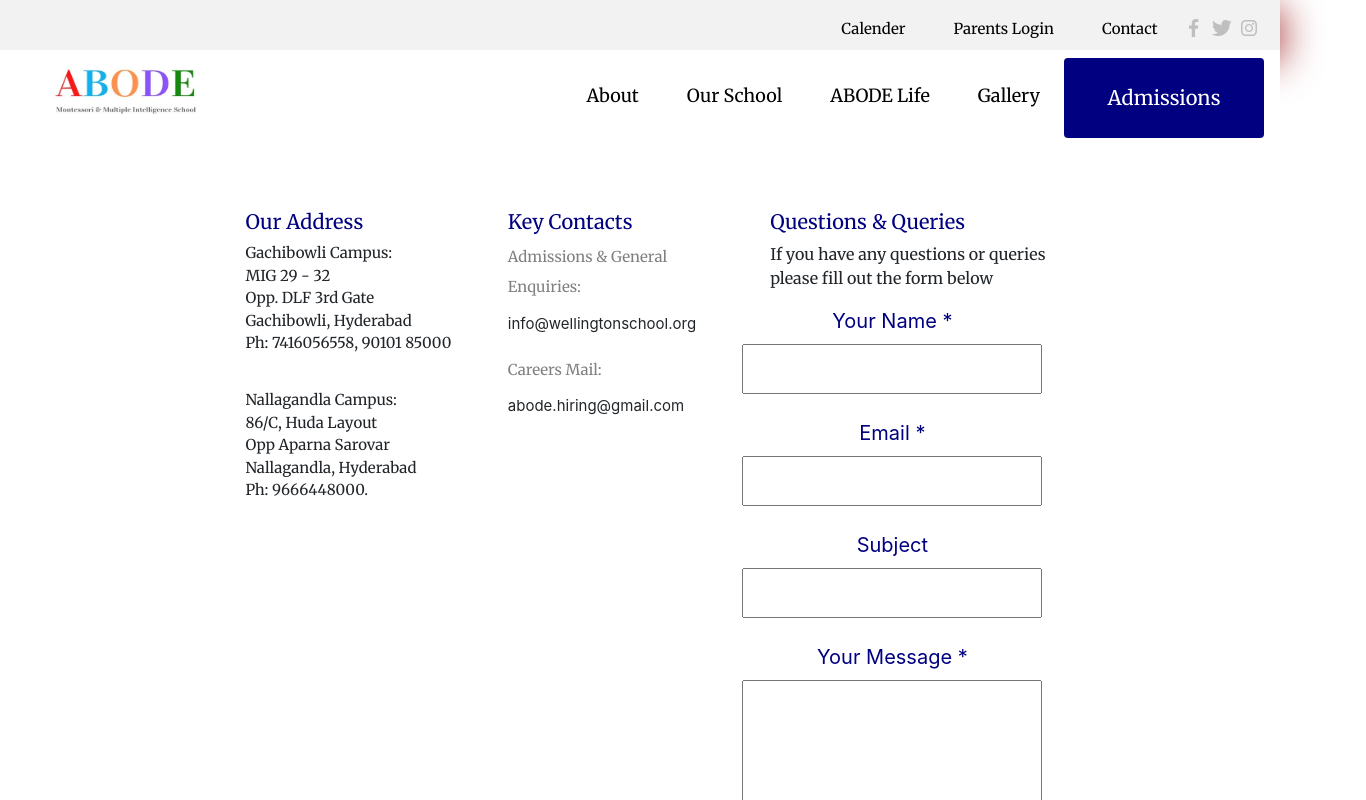
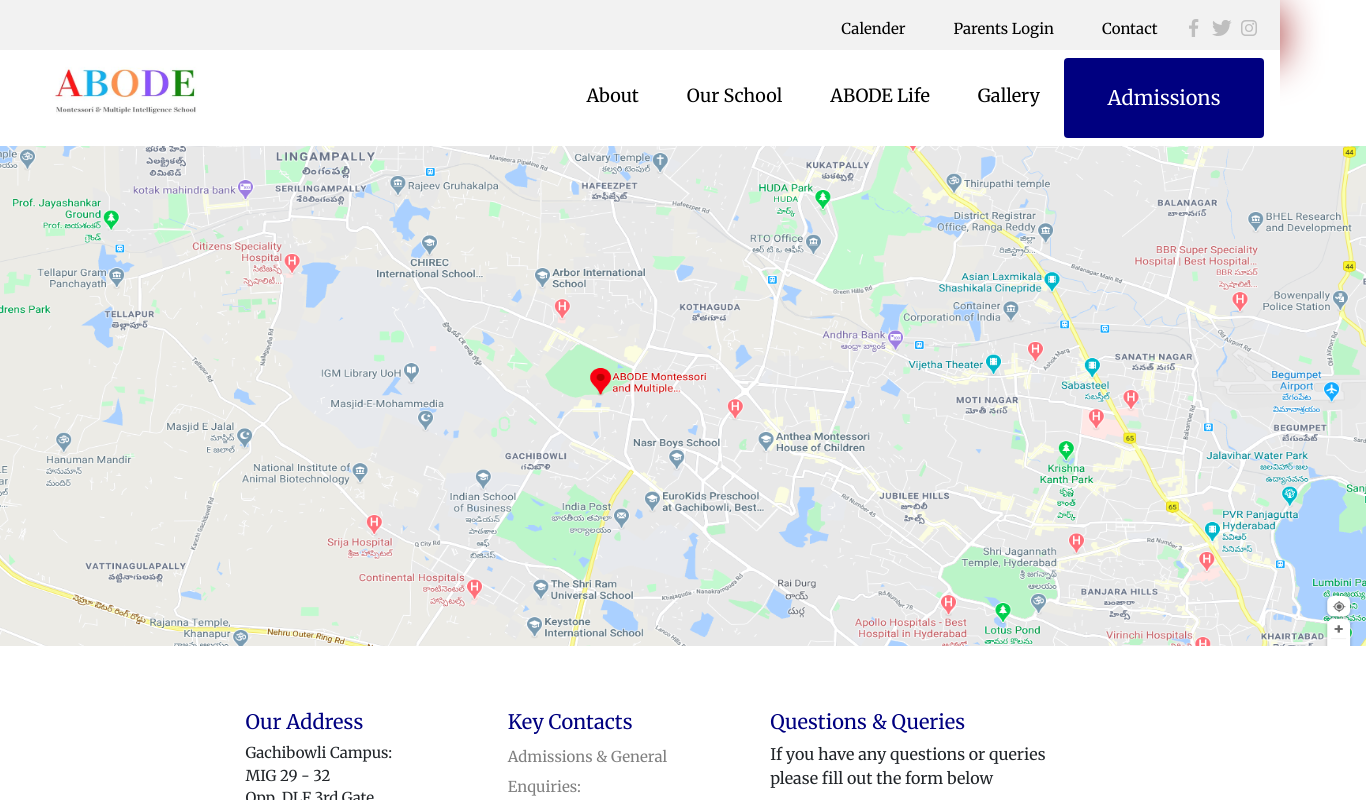
Before and after one commit to Venkateshprasads626/Abode-school, a React (Create React App) app: page /contact in a window 1280 px wide. Shown: the top 800 px of the page, 1366 px wide, since content can reach past the window. Built offline with nearby package versions, Linux system fonts and the light colour scheme.

Commit message:
first commit

```diff
--- a/src/Screens/Admissions/admission.css
+++ b/src/Screens/Admissions/admission.css
@@ -9,7 +9,7 @@
     height: 100%;
 }
 
-#page-content{
+#admi-content{
   flex: 1 0 auto;
   margin-bottom: 20%;
 }
--- a/src/Screens/Admissions/index.js
+++ b/src/Screens/Admissions/index.js
@@ -7,8 +7,8 @@
 const Admissions = props =>(
     <div id="site-wrapper">
         <Header />
-        <div id="page-content">
-                <img src={group19} className="admi-banner"/>
+        <div id="admi-content">
+         <img src={group19} className="admi-banner"/>
                 <p className="admi-text">Admissions open through the year </p>
 
         </div>
--- a/src/components/contact/contact.css
+++ b/src/components/contact/contact.css
@@ -81,7 +81,9 @@
     background: #000080;
 }
 
-
+.abodemap{
+    cursor: pointer;
+}
 
 @media screen and (max-width: 560px) {
     form{
--- a/src/components/contact/index.js
+++ b/src/components/contact/index.js
@@ -2,11 +2,14 @@
 import './contact.css'
 import Header from '../../components/Header'
 import Footer from '../../components/Footer'
+import abodemap from '../../Images/abodemap.svg'
 
 const contact = props =>(
     <div id="site-wrapper">
         <Header />
+        <a href="https://www.google.com/maps/place/ABODE+Montessori+and+Multiple+Intelligence+School/@17.4507542,78.3565997,17z/data=!3m1!4b1!4m5!3m4!1s0x3bcb93b8d927e705:0xeb1bf1b8ee9164dc!8m2!3d17.4507491!4d78.3587937" target="_blank"><img src={abodemap} className="abodemap" /></a>
     <div id="contact">
+
         <div className="row">
             <div className="col-md-3 address">
                 <h3 className="contact-title">Our Address</h3>
```
Also changed, not shown: src/Images/abodemap.svg (added), src/Images/group19.jpg.
